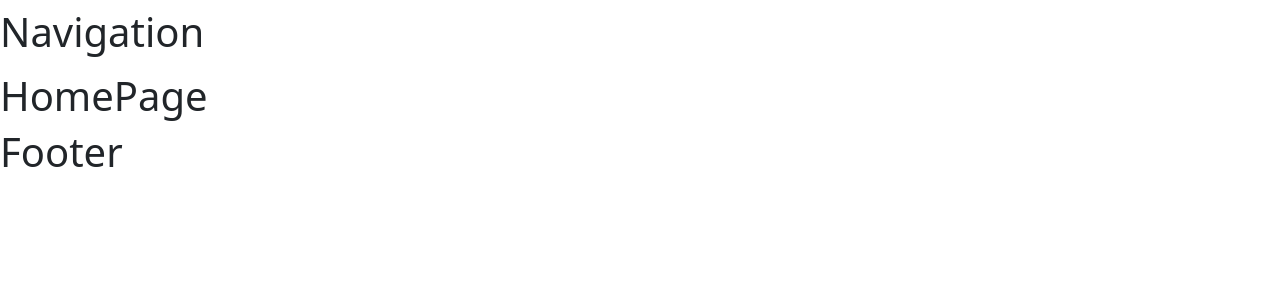
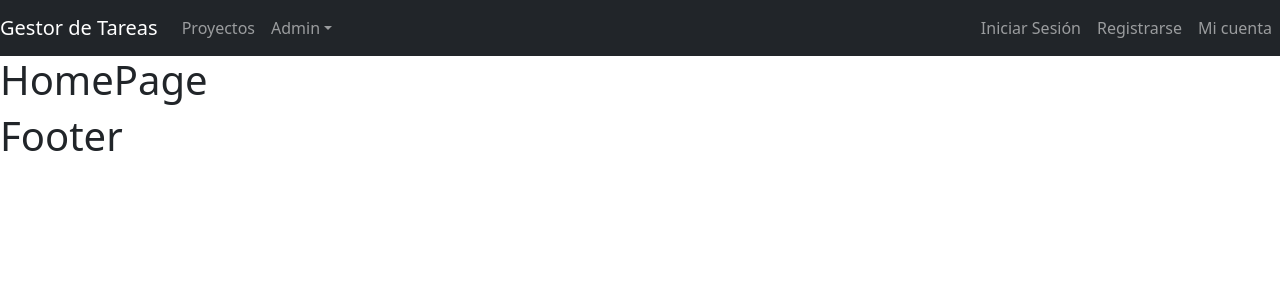
Before and after one commit to Jonatandb/web-task-manager--mern-stack, a React (Create React App) app in the folder client/: page / in a window 1280 px wide. Shown: the top 300 px of the page. Built offline with nearby package versions, Linux system fonts and the light colour scheme.

Commit message:
Navigation menu functionality

```diff
--- a/client/src/components/Navigation.js
+++ b/client/src/components/Navigation.js
@@ -1,9 +1,38 @@
 import React from 'react'
 import { Navbar, Nav, NavDropdown } from 'react-bootstrap'
+import { NavLink, useLocation } from 'react-router-dom'
+
 export default function Navigation() {
+  const pathname = useLocation().pathname || ''
   return (
-    <Navbar>
-      <h1>Navigation</h1>
+    <Navbar collapseOnSelect expand='lg' variant='dark' bg='dark'>
+      <Navbar.Brand as={NavLink} to='/'>
+        Gestor de Tareas
+      </Navbar.Brand>
+      <Navbar.Toggle aria-controls='responsive-navbar-nav' />
+      <Navbar.Collapse id='responsive-navbar-nav'>
+        <Nav className='me-auto'>
+          <Nav.Link as={NavLink} to='/projects'>
+            Proyectos
+          </Nav.Link>
+          <NavDropdown title='Admin' active={pathname === '/admin/users'}>
+            <NavDropdown.Item as={NavLink} to='/admin/users'>
+              Usuarios
+            </NavDropdown.Item>
+          </NavDropdown>
+        </Nav>
+        <Nav>
+          <Nav.Link as={NavLink} to='/login'>
+            Iniciar Sesión
+          </Nav.Link>
+          <Nav.Link as={NavLink} to='/register'>
+            Registrarse
+          </Nav.Link>
+          <Nav.Link as={NavLink} to='/account'>
+            Mi cuenta
+          </Nav.Link>
+        </Nav>
+      </Navbar.Collapse>
     </Navbar>
   )
 }
```
Also changed, not shown: 1 other file (tests, documents, lock files or other folders).
